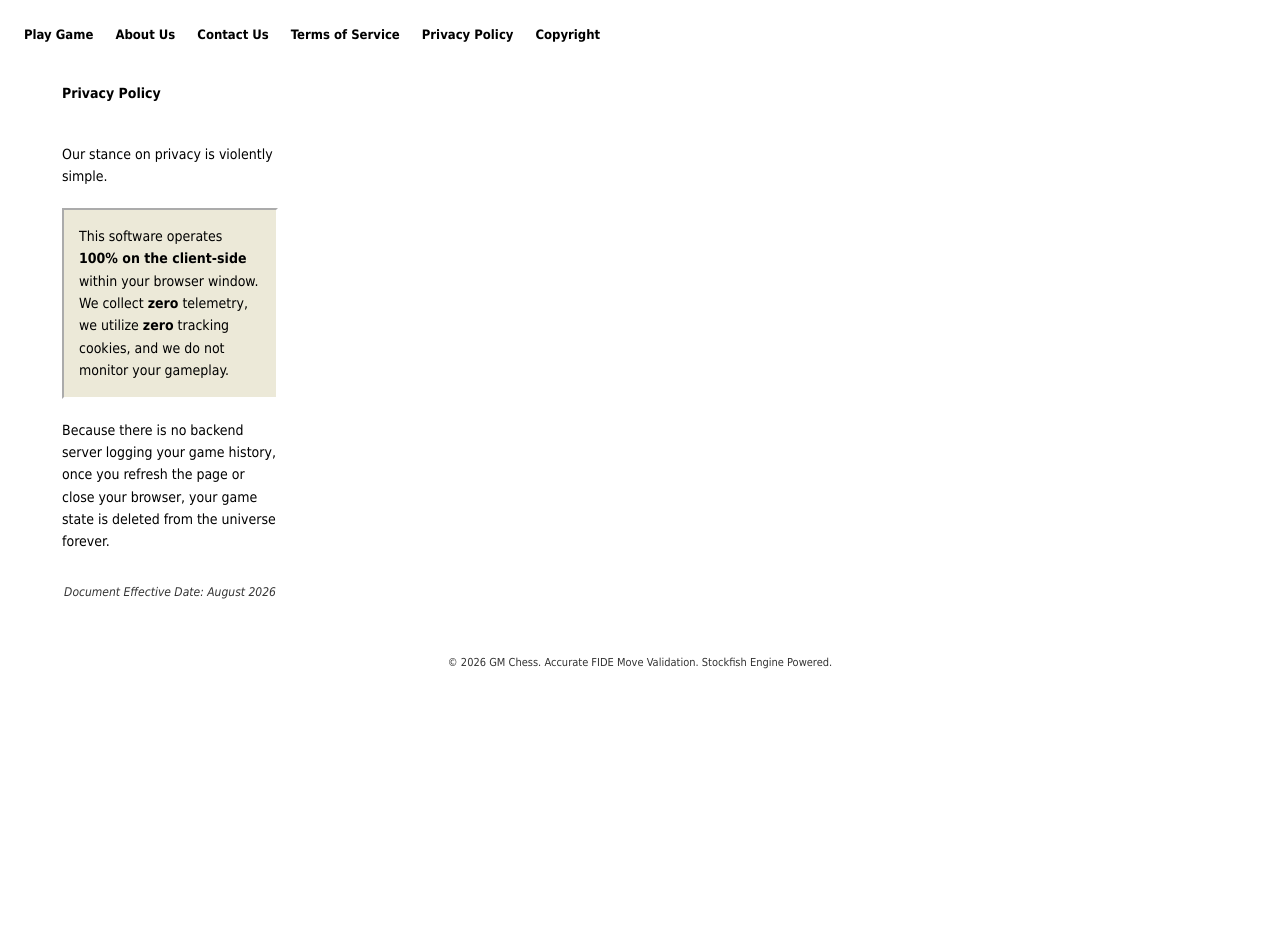
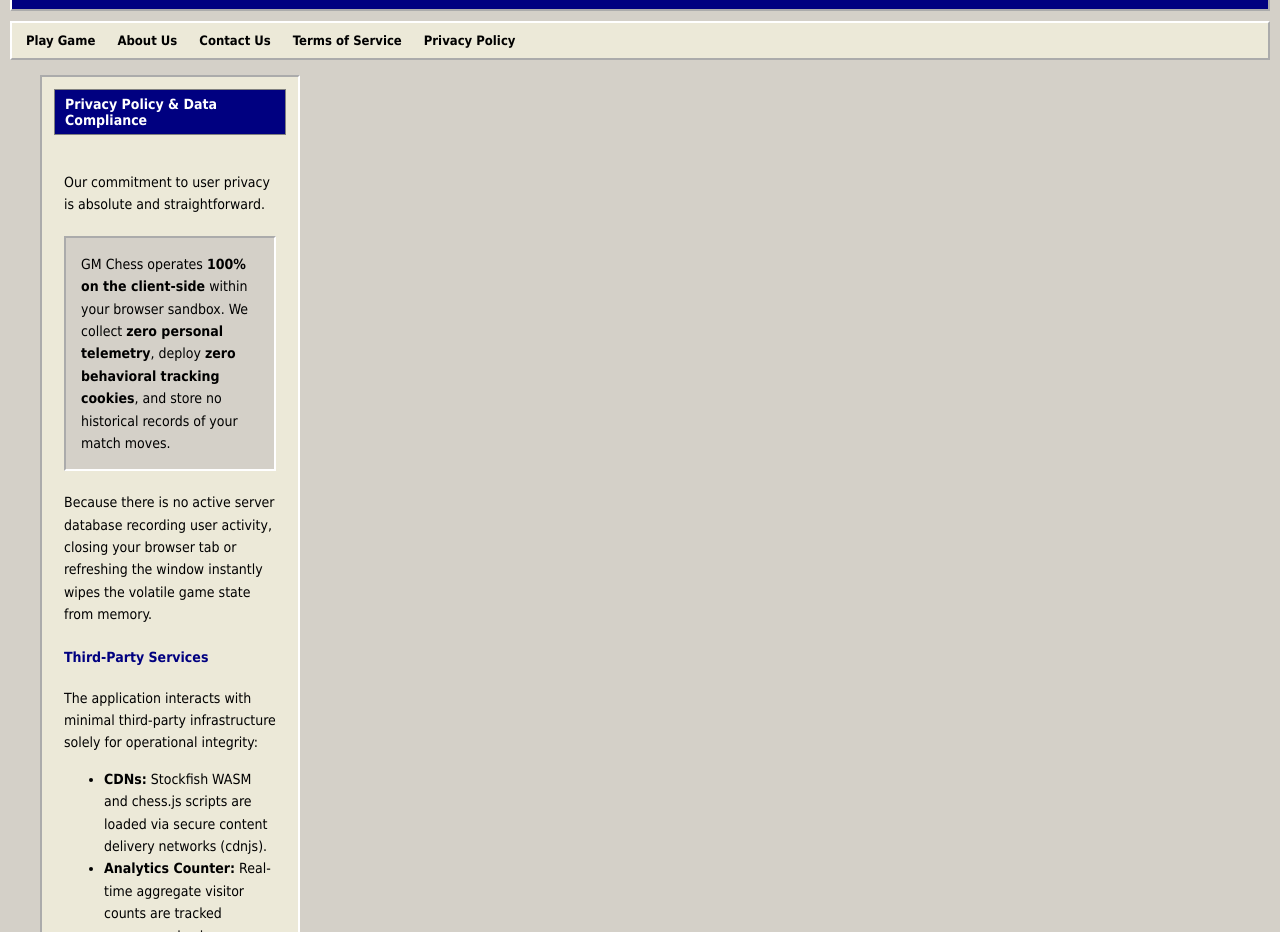
Before and after one commit to freelancedaksh-web/GMChess, a plain HTML site: page privacy.html in a window 1280 px wide. Shown: the part 74-1006 px from the top of the page. Before the commit the page ends 800 px from the top, so only its background shows below. Drawn offline with Linux system fonts and the light colour scheme.

Commit message:
Update privacy.html

```diff
--- a/privacy.html
+++ b/privacy.html
@@ -6,50 +6,51 @@
     <title>Privacy Policy - GM Chess</title>
     <link rel="stylesheet" href="style.css">
 </head>
-<body>
-    <!-- Consistent Header -->
+<body class="theme-retro">
     <header class="header">
         <h1>GM Chess</h1>
         <p>The Ultimate 0-Bug Browser Engine for Blitz Typers & Grandmasters</p>
     </header>
 
-    <!-- Responsive Flexbox Navigation -->
     <nav class="nav-bar">
         <a href="index.html">Play Game</a>
         <a href="about.html">About Us</a>
         <a href="contact.html">Contact Us</a>
         <a href="terms.html">Terms of Service</a>
         <a href="privacy.html">Privacy Policy</a>
-        <a href="copyright.html">Copyright</a>
     </nav>
 
-    <!-- Main Content Wrapped for Responsive Centering -->
     <main class="main-container" style="justify-content: center;">
         <section class="panel content-page" style="flex: 1; max-width: 800px;">
-            <h3 class="panel-title">Privacy Policy</h3>
+            <h3 class="panel-title">Privacy Policy & Data Compliance</h3>
 
             <div style="padding: 10px; line-height: 1.6; font-size: 14px;">
-                <p>Our stance on privacy is violently simple.</p>
+                <p>Our commitment to user privacy is absolute and straightforward.</p>
 
-                <!-- Windows-style inset box for the core statement -->
-                <div style="background-color: #ece9d8; border: 2px inset #ffffff; padding: 15px; margin: 20px 0;">
+                <div style="background-color: var(--bg-color); border: 2px inset var(--border-color); padding: 15px; margin: 20px 0;">
                     <p style="margin: 0;">
-                        This software operates <b>100% on the client-side</b> within your browser window. We collect <b>zero</b> telemetry, we utilize <b>zero</b> tracking cookies, and we do not monitor your gameplay.
+                        GM Chess operates <b>100% on the client-side</b> within your browser sandbox. We collect <b>zero personal telemetry</b>, deploy <b>zero behavioral tracking cookies</b>, and store no historical records of your match moves.
                     </p>
                 </div>
 
-                <p>Because there is no backend server logging your game history, once you refresh the page or close your browser, your game state is deleted from the universe forever.</p>
+                <p>Because there is no active server database recording user activity, closing your browser tab or refreshing the window instantly wipes the volatile game state from memory.</p>
+
+                <h4 style="margin-top: 20px; color: var(--header-bg);">Third-Party Services</h4>
+                <p>The application interacts with minimal third-party infrastructure solely for operational integrity:</p>
+                <ul style="margin-top: 10px;">
+                    <li><b>CDNs:</b> Stockfish WASM and chess.js scripts are loaded via secure content delivery networks (cdnjs).</li>
+                    <li><b>Analytics Counter:</b> Real-time aggregate visitor counts are tracked anonymously via CounterAPI without exposing personal identifiers.</li>
+                </ul>
 
                 <hr class="retro-hr">
 
-                <p style="text-align: center; font-size: 12px; margin-top: 15px; color: #333;">
+                <p style="text-align: center; font-size: 12px; margin-top: 15px; opacity: 0.8;">
                     <i>Document Effective Date: August 2026</i>
                 </p>
             </div>
         </section>
     </main>
 
-    <!-- Consistent Footer -->
     <footer class="footer">
         &copy; 2026 GM Chess. Accurate FIDE Move Validation. Stockfish Engine Powered.
     </footer>
```
